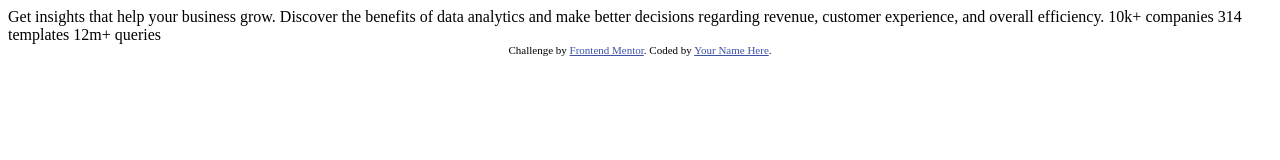
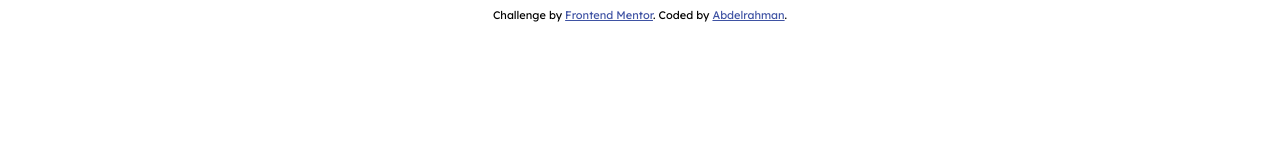
Before and after one commit to AbdelrahmanHassanAlii/stats-card-component-front-end-mentor-, a plain HTML site: page index.html in a window 1280 px wide. Drawn offline with Linux system fonts and the light colour scheme.

Commit message:
apply and call font style

```diff
--- a/index.html
+++ b/index.html
@@ -1,33 +1,60 @@
 <!DOCTYPE html>
 <html lang="en">
   <head>
-  <meta charset="UTF-8">
-  <meta name="viewport" content="width=device-width, initial-scale=1.0"> <!-- displays site properly based on user's device -->
+    <meta charset="UTF-8" />
+    <meta name="viewport" content="width=device-width, initial-scale=1.0" />
+    <!-- displays site properly based on user's device -->
 
-  <link rel="icon" type="image/png" sizes="32x32" href="./images/favicon-32x32.png">
+    <link
+      rel="icon"
+      type="image/png"
+      sizes="32x32"
+      href="./images/favicon-32x32.png"
+    />
+
+    <!-- Font link for Figtree -->
+    <link
+      rel="stylesheet"
+      href="https://fonts.googleapis.com/css2?family=Figtree&display=swap"
+    />
+
+    <!-- Font link for Lexend Deca -->
+    <link
+      rel="stylesheet"
+      href="https://fonts.googleapis.com/css2?family=Lexend+Deca&display=swap"
+    />
+
+    <!-- Font link for Inter -->
+    <link
+      rel="stylesheet"
+      href="https://fonts.googleapis.com/css2?family=Inter&display=swap"
+    />
 
     <title>Frontend Mentor | Stats preview card component</title>
 
     <!-- Feel free to remove these styles or customise in your own stylesheet 👍 -->
     <style>
-    .attribution { font-size: 11px; text-align: center; }
-    .attribution a { color: hsl(228, 45%, 44%); }
+      body {
+        font-family: "Inter", sans-serif; /* Use Inter font for the body text */
+      }
+
+      .attribution {
+        font-size: 11px;
+        text-align: center;
+        font-family: "Lexend Deca", sans-serif; /* Use Lexend Deca font for attribution text */
+      }
+
+      .attribution a {
+        color: hsl(228, 45%, 44%);
+      }
     </style>
   </head>
   <body>
-
-  Get insights that help your business grow.
-
-  Discover the benefits of data analytics and make better decisions regarding revenue, customer
-  experience, and overall efficiency.
-
-  10k+ companies
-  314 templates
-  12m+ queries
-
     <div class="attribution">
-    Challenge by <a href="https://www.frontendmentor.io?ref=challenge" target="_blank">Frontend Mentor</a>.
-    Coded by <a href="#">Your Name Here</a>.
+      Challenge by
+      <a href="https://www.frontendmentor.io?ref=challenge" target="_blank"
+        >Frontend Mentor</a
+      >. Coded by <a href="#">Abdelrahman</a>.
     </div>
   </body>
 </html>
```
Lines whose indentation alone changed are shown as unchanged.
